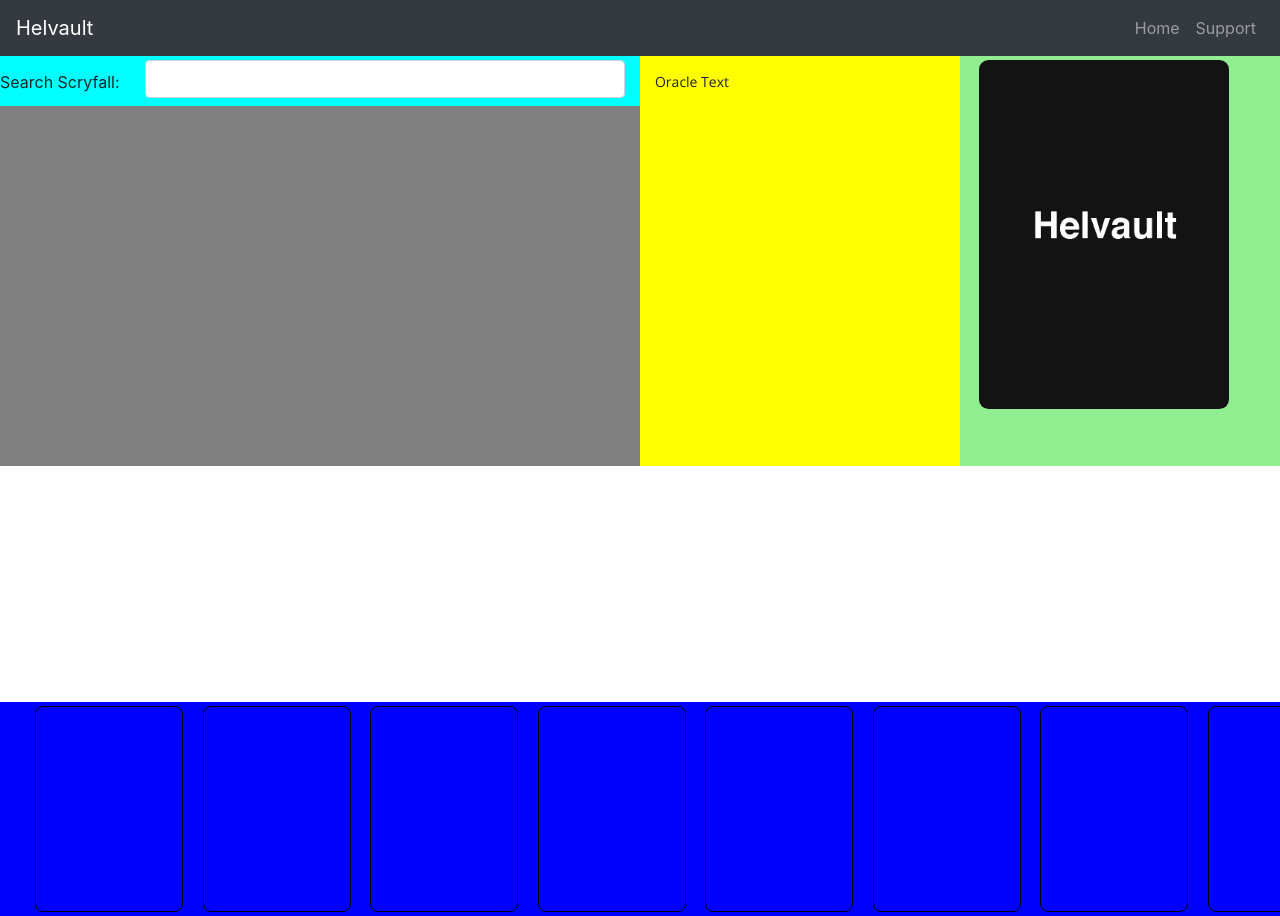
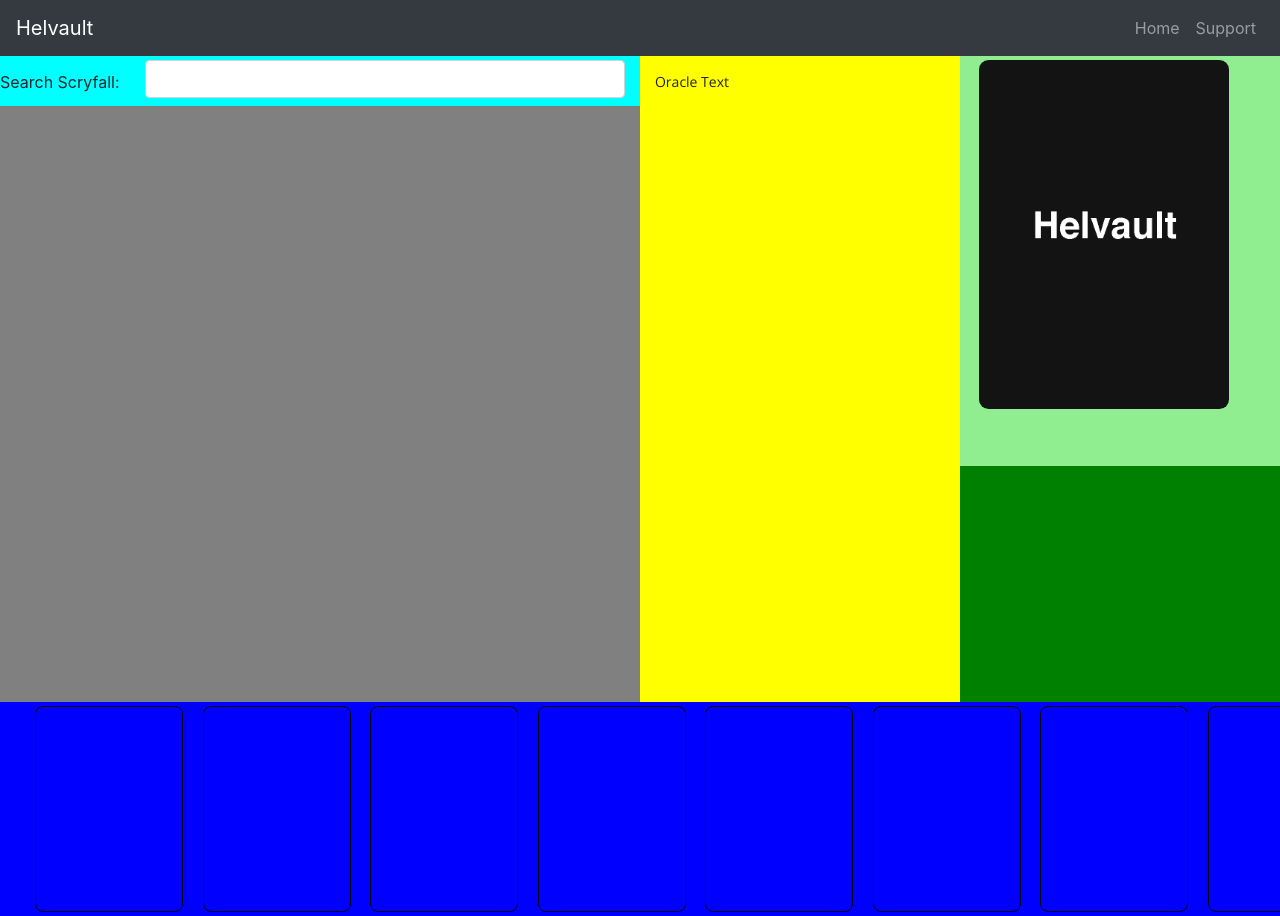
Before and after one commit to partidor/helvault, a Flask app: page / in a window 1280 px wide. Run offline with Flask 2, Linux system fonts and the light colour scheme; some libraries are stand-ins or nearby versions.

Commit message:
Git was being dumb
very dumb

```diff
--- a/static/styles/archiveTrap.css
+++ b/static/styles/archiveTrap.css
@@ -1,5 +1,9 @@
 body {
 	width: 100%;
+	margin: 0;
+	height: 100%;
+	overflow-y:none;
+	position: absolute;
 }
 
 .navbar {
--- a/templates/archiveTrap.html
+++ b/templates/archiveTrap.html
@@ -2,11 +2,11 @@
 
 {% block body %}
 
-<div class="container-fluid mx-auto w-100" style="height:570px;">
-	<div class="row h-80" style="background-color: green">
-		<div class="col-9 m-0 p-0 w-100" style="background-color: lightblue">
-			<div class="row mx-auto" style="background-color: orange; height:410px;">
-				<div class="col-8 mx-auto px-0 w-100" style="background-color: grey; overflow-y: scroll; overflow-x: none;">
+<div class="container-fluid mx-auto w-100" style="overflow-y:none;">
+	<div class="row h-100 w-100" style="background-color: green; overflow-y:none; position:fixed; ">
+		<div class="col-9 m-0 p-0 w-100" style="background-color: lightblue;">
+			<div class="row mx-auto h-100" style="background-color: orange;">
+				<div class="col-8 mx-auto px-0 w-100" style="margin-bottom: 250px;background-color: grey; overflow-y: scroll; overflow-x: none;">
 					<div class="w-100" style="height: 50px; background-color: cyan;">
 						<!--<form action="{{ url_for('search') }}" method="post" class="form-inline">-->
 							<!-- <form action="{{ url_for('search') }}" method="post" class="form-inline">-->
```
Also changed, not shown: 1 other file.
